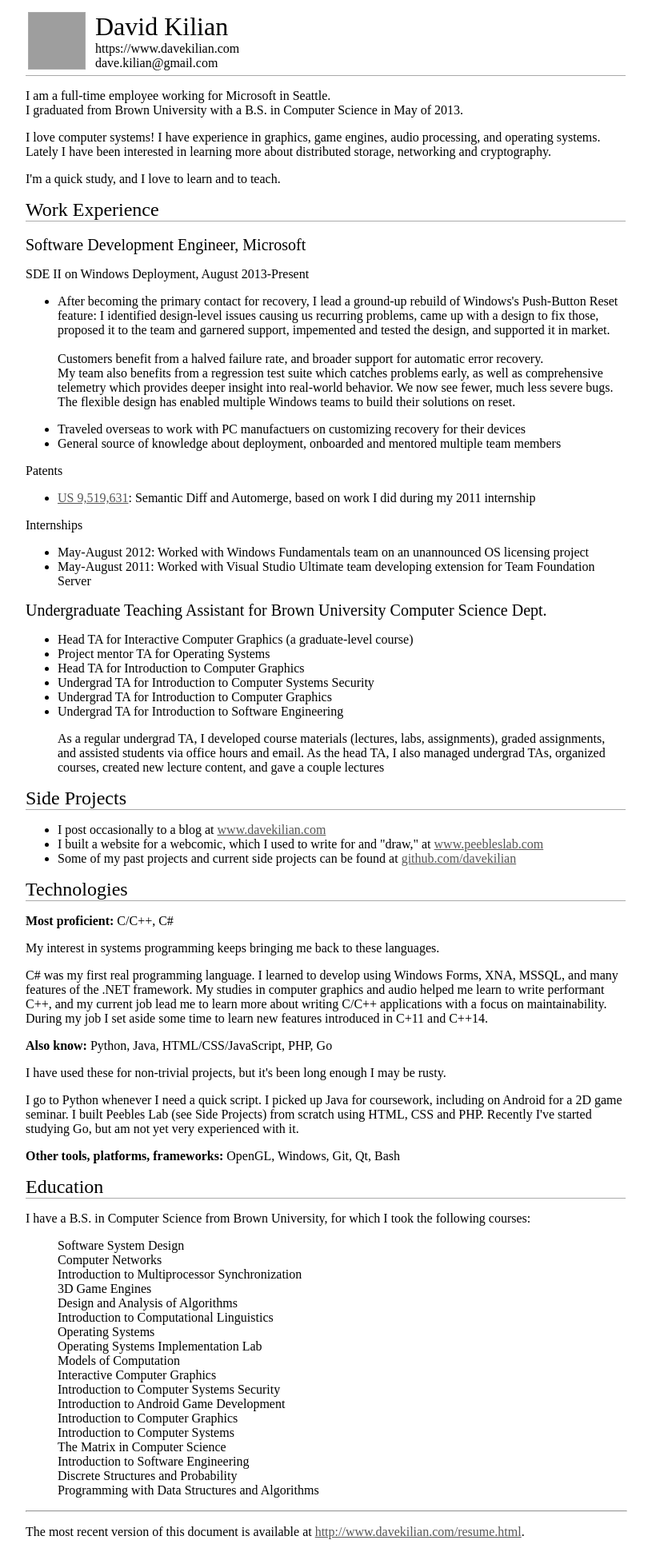
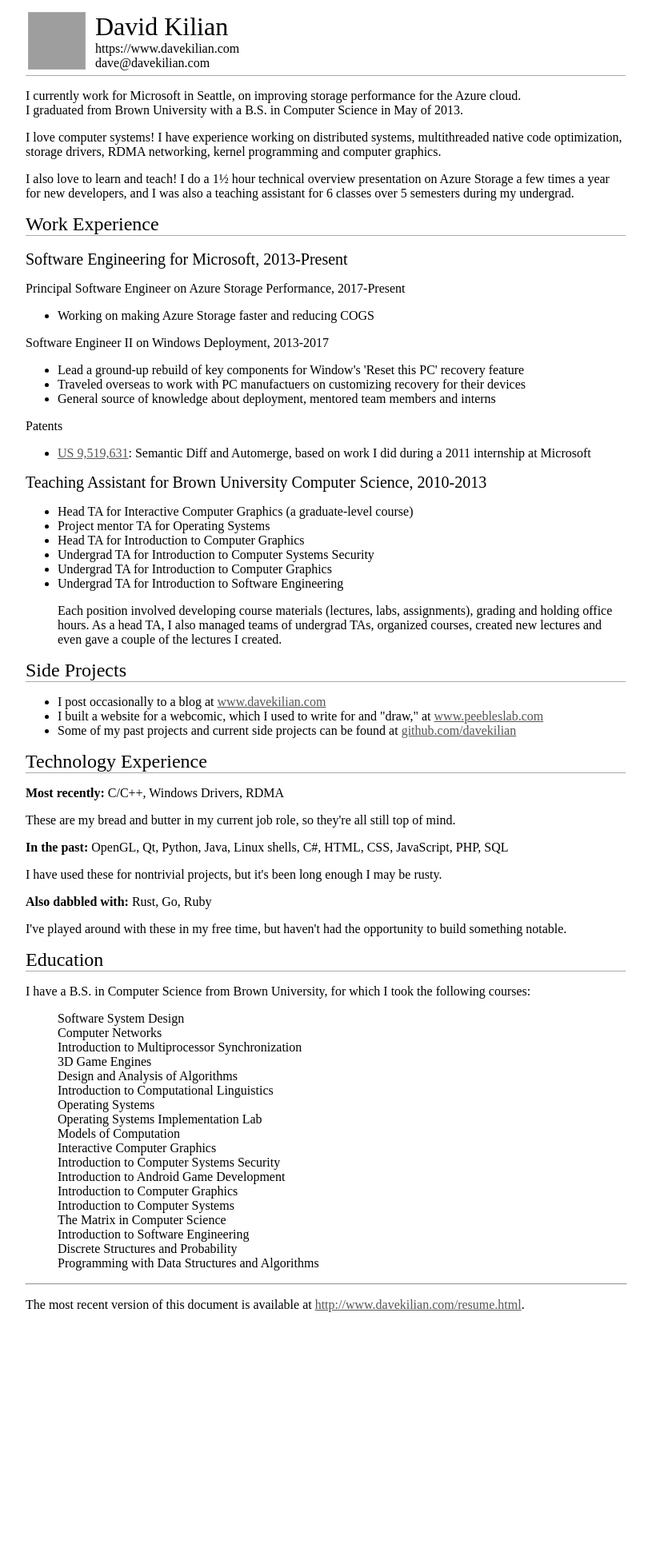
Before and after one commit to davekilian/davekilian.github.com, a Jekyll site: the page resume.html, which Jekyll copies as it is, in a window 1280 px wide. Shown: the whole page at 80% size, without its empty margins (233-1048 px from the left). Built offline with Jekyll 4.4.1, drawn with Linux system fonts in a browser that asks for light colours; after the commit the page ends 1657 px from its top, so only the background shows below that; grey boxes are pictures that could not be loaded.

Commit message:
Update about pages

```diff
--- a/resume.html
+++ b/resume.html
@@ -39,7 +39,7 @@
 
 					<div class="left">
                         https://www.davekilian.com<br>
-						dave.kilian@gmail.com
+						dave@davekilian.com
 					</div>
 				</td>
 			</tr></table>
@@ -47,52 +47,43 @@
 			<div style="width: 100%" class="bottom-border"></div>
 
 			<!-- Summary -->
-            <p>I am a full-time employee working for Microsoft in Seattle.<br>
+            <p>I currently work for Microsoft in Seattle, on improving storage performance for the Azure cloud.<br>
             I graduated from Brown University with a B.S. in Computer Science in May of 2013.</p>
 
             <p>I love computer systems!
-            I have experience in graphics, game engines, audio processing, and operating systems.<br>
-            Lately I have been interested in learning more about distributed storage, networking and cryptography.</p>
+            I have experience working on distributed systems, multithreaded native code optimization, storage drivers,
+            RDMA networking, kernel programming and computer graphics.</p>
 
-            <p>I'm a quick study, and I love to learn and to teach.</p>
+            <p>I also love to learn and teach!
+            I do a 1&half; hour technical overview presentation on Azure Storage a few times a year for new developers,
+            and I was also a teaching assistant for 6 classes over 5 semesters during my undergrad.</p>
 
 			<!-- Work Experience -->
 			<span class="section-header bottom-border">Work Experience</span><br>
 
-			<span style="font-size: 125%">Software Development Engineer, Microsoft</span><br>
-            <p>SDE II on Windows Deployment, August 2013-Present</p>
+			<span style="font-size: 125%">Software Engineering for Microsoft, 2013-Present</span><br>
+            <p>Principal Software Engineer on Azure Storage Performance, 2017-Present</p>
 
             <ul>
-                <li>After becoming the primary contact for recovery, I lead a ground-up rebuild of Windows's Push-Button Reset feature:
-                    I identified design-level issues causing us recurring problems, came up with a design to fix those,
-                    proposed it to the team and garnered support, impemented and tested the design, and supported it in market.
-                    <br><br>
-                    Customers benefit from a halved failure rate, and broader support for automatic error recovery.<br>
-                    My team also benefits from a regression test suite which catches problems early,
-                    as well as comprehensive telemetry which provides deeper insight into real-world behavior.
-                    We now see fewer, much less severe bugs.<br>
-                    The flexible design has enabled multiple Windows teams to build their solutions on reset.
-                </li>
+                <li>Working on making Azure Storage faster and reducing COGS</li>
             </ul>
 
+
+            <p>Software Engineer II on Windows Deployment, 2013-2017</p>
+
             <ul>
+                <li>Lead a ground-up rebuild of key components for Window's 'Reset this PC' recovery feature</li>
                 <li>Traveled overseas to work with PC manufactuers on customizing recovery for their devices</li>
-                <li>General source of knowledge about deployment, onboarded and mentored multiple team members</li>
+                <li>General source of knowledge about deployment, mentored team members and interns</li>
             </ul>
 
             <p>Patents</p>
             <ul>
                 <li><a href="http://patft.uspto.gov/netacgi/nph-Parser?Sect2=PTO1&Sect2=HITOFF&p=1&u=/netahtml/PTO/search-bool.html&r=1&f=G&l=50&d=PALL&RefSrch=yes&Query=PN/9519631">US 9,519,631</a>: Semantic Diff and Automerge,
-                    based on work I did during my 2011 internship</li>
+                    based on work I did during a 2011 internship at Microsoft</li>
             </ul>
 
-            <p>Internships</p>
-            <ul>
-                <li>May-August 2012: Worked with Windows Fundamentals team on an unannounced OS licensing project</li>
-                <li>May-August 2011: Worked with Visual Studio Ultimate team developing extension for Team Foundation Server</li>
-            </ul>
-
-			<span style="font-size: 125%">Undergraduate Teaching Assistant for Brown University Computer Science Dept.</span><br>
+			<span style="font-size: 125%">Teaching Assistant for Brown University Computer Science, 2010-2013</span><br>
             <ul>
                 <li>Head TA for Interactive Computer Graphics (a graduate-level course)</li>
                 <li>Project mentor TA for Operating Systems</li>
@@ -102,10 +93,9 @@
                 <li>Undergrad TA for Introduction to Software Engineering</li>
 			</ul>
             <ul style="list-style-type: none">
-                <li>As a regular undergrad TA, I developed course materials (lectures, labs, assignments), graded assignments,
-                and assisted students via office hours and email.
-                As the head TA, I also managed undergrad TAs, organized courses, created new lecture content,
-                and gave a couple lectures</li>
+                <li>Each position involved developing course materials (lectures, labs, assignments), grading and holding
+                office hours. As a head TA, I also managed teams of undergrad TAs, organized courses, created new lectures
+                and even gave a couple of the lectures I created.</li>
             </ul>
 
             <!-- Projects -->
@@ -120,29 +110,19 @@
             </ul>
 
 			<!-- Technologies -->
-			<span class="section-header bottom-border">Technologies</span>
+			<span class="section-header bottom-border">Technology Experience</span>
 
-            <p><b>Most proficient:</b> C/C++, C#</p>
+            <p><b>Most recently:</b> C/C++, Windows Drivers, RDMA</p>
 
-            <p>My interest in systems programming keeps bringing me back to these languages.</p>
-            <p>
-            C# was my first real programming language. I learned to develop using Windows Forms,
-            XNA, MSSQL, and many features of the .NET framework.
-            My studies in computer graphics and audio helped me learn to write performant C++,
-            and my current job lead me to learn more about writing C/C++ applications with a focus on maintainability.
-            During my job I set aside some time to learn new features introduced in C+11 and C++14.
-            </p>
+            <p>These are my bread and butter in my current job role, so they're all still top of mind.</p>
 
-            <p><b>Also know:</b> Python, Java, HTML/CSS/JavaScript, PHP, Go</p>
+            <p><b>In the past:</b> OpenGL, Qt, Python, Java, Linux shells, C#, HTML, CSS, JavaScript, PHP, SQL</b></p>
 
-            <p>I have used these for non-trivial projects, but it's been long enough I may be rusty.</p>
+            <p>I have used these for nontrivial projects, but it's been long enough I may be rusty.</p>
 
-            <p>I go to Python whenever I need a quick script.
-            I picked up Java for coursework, including on Android for a 2D game seminar.
-            I built Peebles Lab (see Side Projects) from scratch using HTML, CSS and PHP.
-            Recently I've started studying Go, but am not yet very experienced with it.</p>
+            <p><b>Also dabbled with:</b> Rust, Go, Ruby</p>
 
-            <p><b>Other tools, platforms, frameworks:</b> OpenGL, Windows, Git, Qt, Bash</p>
+            <p>I've played around with these in my free time, but haven't had the opportunity to build something notable.</p>
 
 			<!-- Education -->
 			<span class="section-header bottom-border">Education</span>
```
Also changed, not shown: _layouts/default.html (+4 -4 lines), about.html (+14 -18 lines), dave_head.png (added).
